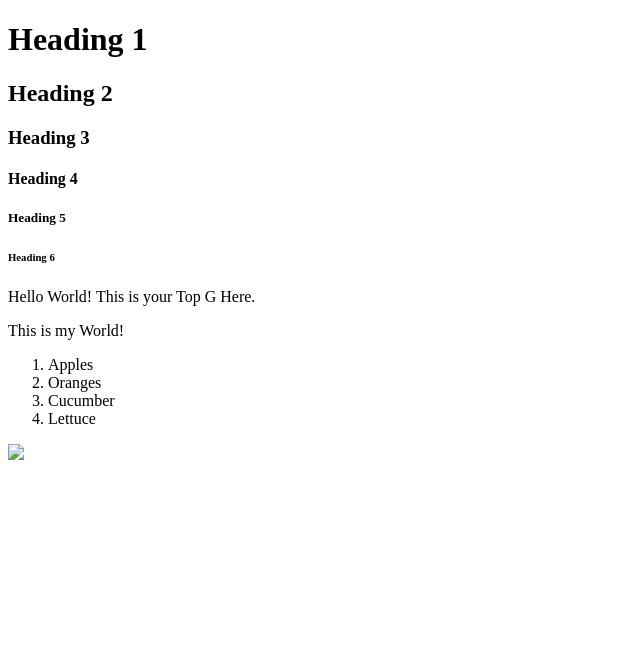
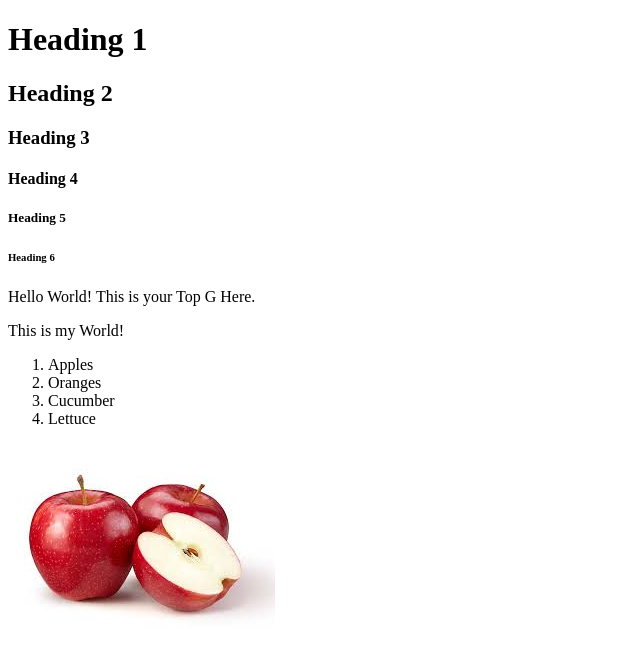
Before and after one commit to arunkumarmarndi/TeachingHenry, a plain HTML site: page webdev/index.html in a window 1280 px wide. Shown: the whole page, without its empty margins (0-640 px from the left). Drawn offline with Linux system fonts and the light colour scheme.

Commit message:
Apples images

```diff
--- a/webdev/index.html
+++ b/webdev/index.html
@@ -20,6 +20,6 @@
         <li>Cucumber</li>
         <li>Lettuce</li>
     </ol>
-    <img src="img/"
+    <img src="img/apples.jpeg"/>
 </body>
 </html>
```
Also changed, not shown: webdev/img/apples.jpeg (added).
